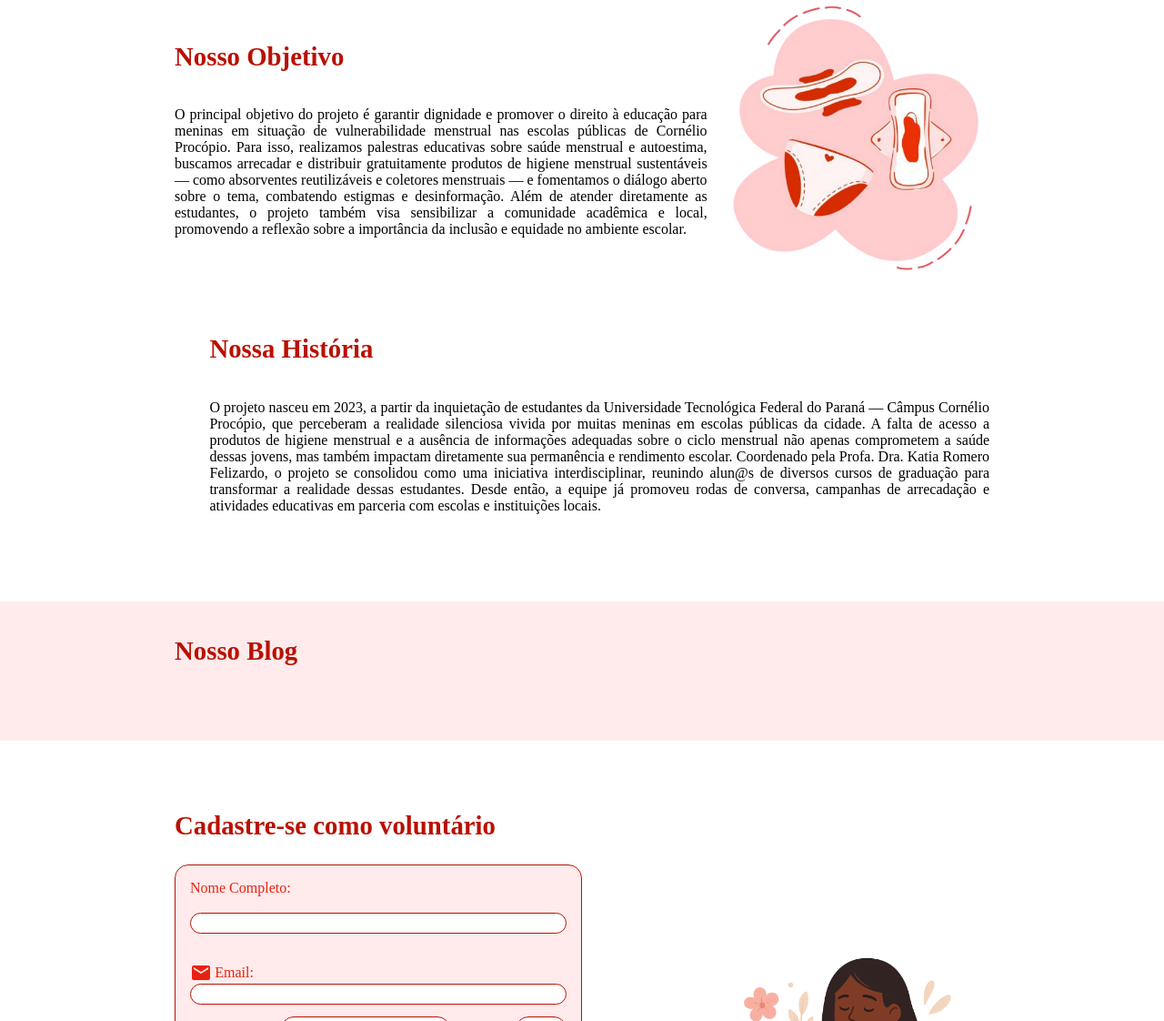
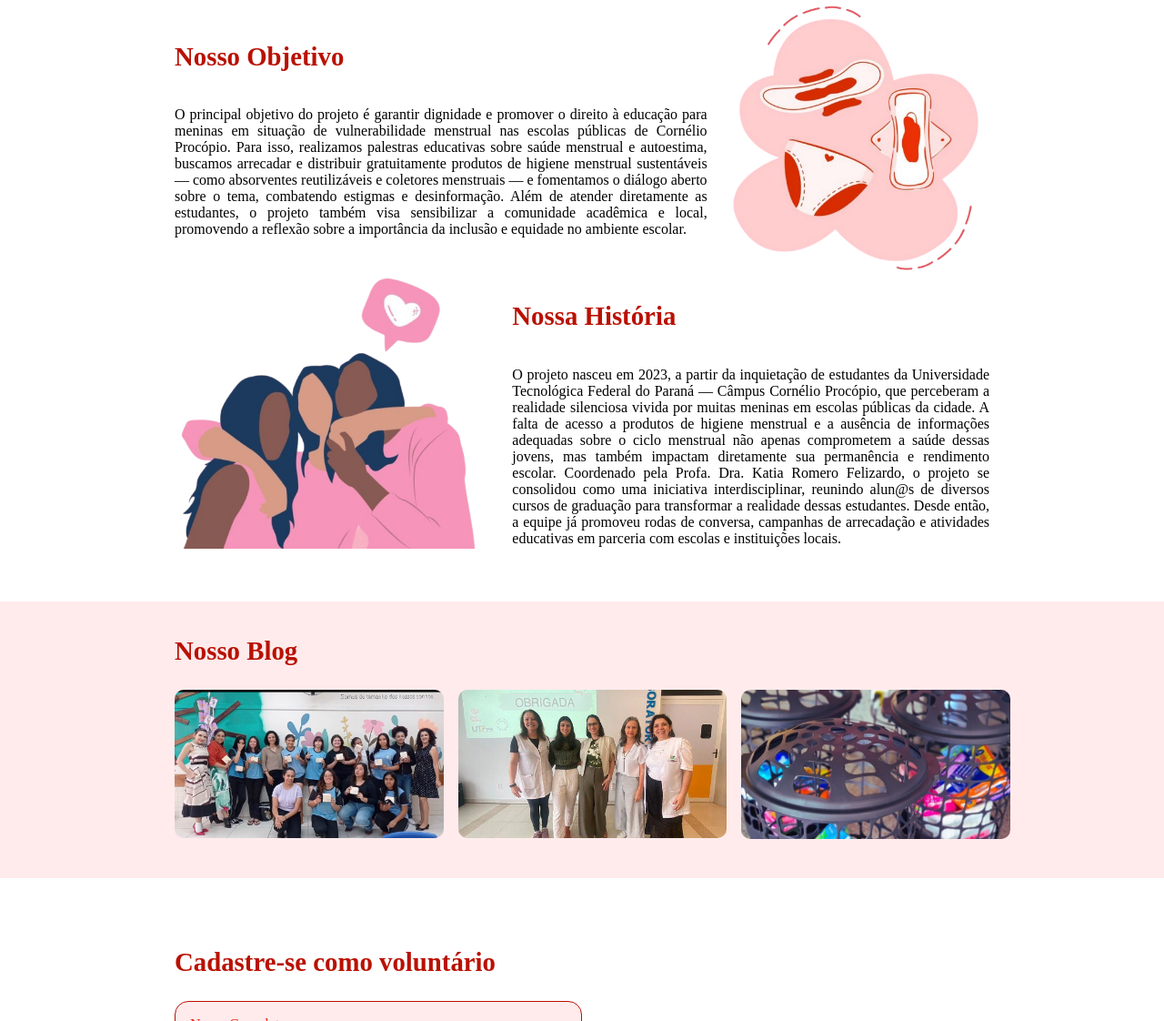
Before and after one commit to MarceloAngeli/frontend, a plain HTML site: page index.html in a window 1280 px wide. Shown: the part 559-1681 px from the top of the page at 91% size. Drawn offline with Linux system fonts and the light colour scheme; the site is published under a folder, as on GitHub Pages, so addresses that start at the root find nothing; a web font is replaced by a local one.

Commit message:
Removida mais algumas '/' do src de algumas imagens

```diff
--- a/index.html
+++ b/index.html
@@ -90,7 +90,7 @@
     </section>
 
     <section style="padding: 0 15%; display: flex; gap: 2.4rem; align-items: center;">
-        <img src="/imagens/equipe.png" height="300" alt="">
+        <img src="imagens/equipe.png" height="300" alt="">
         <div style="display: flex; margin-top: 1.6rem; flex-direction: column; ">
             <h2 style="color: #b91102; font-size: 1.8rem; gap: 2.4rem; padding-bottom: 2.4rem">Nossa História</h2>
             <p style="text-align: justify;">O projeto nasceu em 2023, a partir da inquietação de estudantes da Universidade Tecnológica Federal do Paraná — Câmpus Cornélio Procópio, que perceberam a realidade silenciosa vivida por muitas meninas em escolas públicas da cidade. A falta de acesso a produtos de higiene menstrual e a ausência de informações adequadas sobre o ciclo menstrual não apenas comprometem a saúde dessas jovens, mas também impactam diretamente sua permanência e rendimento escolar. Coordenado pela Profa. Dra. Katia Romero Felizardo, o projeto se consolidou como uma iniciativa interdisciplinar, reunindo alun@s de diversos cursos de graduação para transformar a realidade dessas estudantes. Desde então, a equipe já promoveu rodas de conversa, campanhas de arrecadação e atividades educativas em parceria com escolas e instituições locais.</p>
@@ -101,21 +101,21 @@
         <h2 style="color: #b91102; font-size: 1.8rem;">Nosso Blog</h2>
         <div style="display: grid; grid-template-columns: 33% 33% 33%; gap: 1rem; margin-top: 1.6rem">
             <a href="/index.html" class="link-carrossel" style="border-radius: 10px; position: relative;">
-                <img class="carrossel-hover" src="/imagens/carrossel01.png" width="100%" alt="">
+                <img class="carrossel-hover" src="imagens/carrossel01.png" width="100%" alt="">
                 <div class="div-card" style="transition: .5s ease; position: absolute; top: 50%; left: 50%;  transform: translate(-50%, -50%); width: 75%; display: flex; align-items: center; flex-direction: column; gap: 0.4rem;">
                     <h3 style="color: b91102; text-align: center; text-overflow: ellipsis; overflow: hidden;  white-space: nowrap; width: 75%;">Título do Artigo que é absurdamente</h3>
                     <p class="cortar-linha" style="line-clamp: 2; text-align: justify;">Breve descrição do artigo que deve ser suscinta, mas não muito longa - passar de 2 linhas </p>
                 </div>
             </a>
             <a href="/index.html" class="link-carrossel" style="border-radius: 10px; position: relative;">
-                <img class="carrossel-hover" src="/imagens/carrossel02.png" width="100%" alt="">
+                <img class="carrossel-hover" src="imagens/carrossel02.png" width="100%" alt="">
                 <div class="div-card" style="transition: .5s ease; position: absolute; top: 50%; left: 50%;  transform: translate(-50%, -50%); width: 75%; display: flex; align-items: center; flex-direction: column; gap: 0.4rem;">
                     <h3 style="color: b91102; text-align: center; text-overflow: ellipsis; overflow: hidden;  white-space: nowrap; width: 75%;">Título do Artigo que é absurdamente</h3>
                     <p class="cortar-linha" style="line-clamp: 2; text-align: justify;">Breve descrição do artigo que deve ser suscinta, mas não muito longa - passar de 2 linhas </p>
                 </div>
             </a>
             <a href="/index.html" class="link-carrossel" style="border-radius: 10px; position: relative;">
-                <img class="carrossel-hover" src="/imagens/carrossel03.png" width="100%" alt="">
+                <img class="carrossel-hover" src="imagens/carrossel03.png" width="100%" alt="">
                 <div class="div-card" style="transition: .5s ease; position: absolute; top: 50%; left: 50%;  transform: translate(-50%, -50%); width: 75%; display: flex; align-items: center; flex-direction: column; gap: 0.4rem;">
                     <h3 style="color: b91102; text-align: center; text-overflow: ellipsis; overflow: hidden;  white-space: nowrap; width: 75%;">Título do Artigo que é absurdamente</h3>
                     <p class="cortar-linha" style="line-clamp: 2; text-align: justify;">Breve descrição do artigo que deve ser suscinta, mas não muito longa - passar de 2 linhas </p>
```
